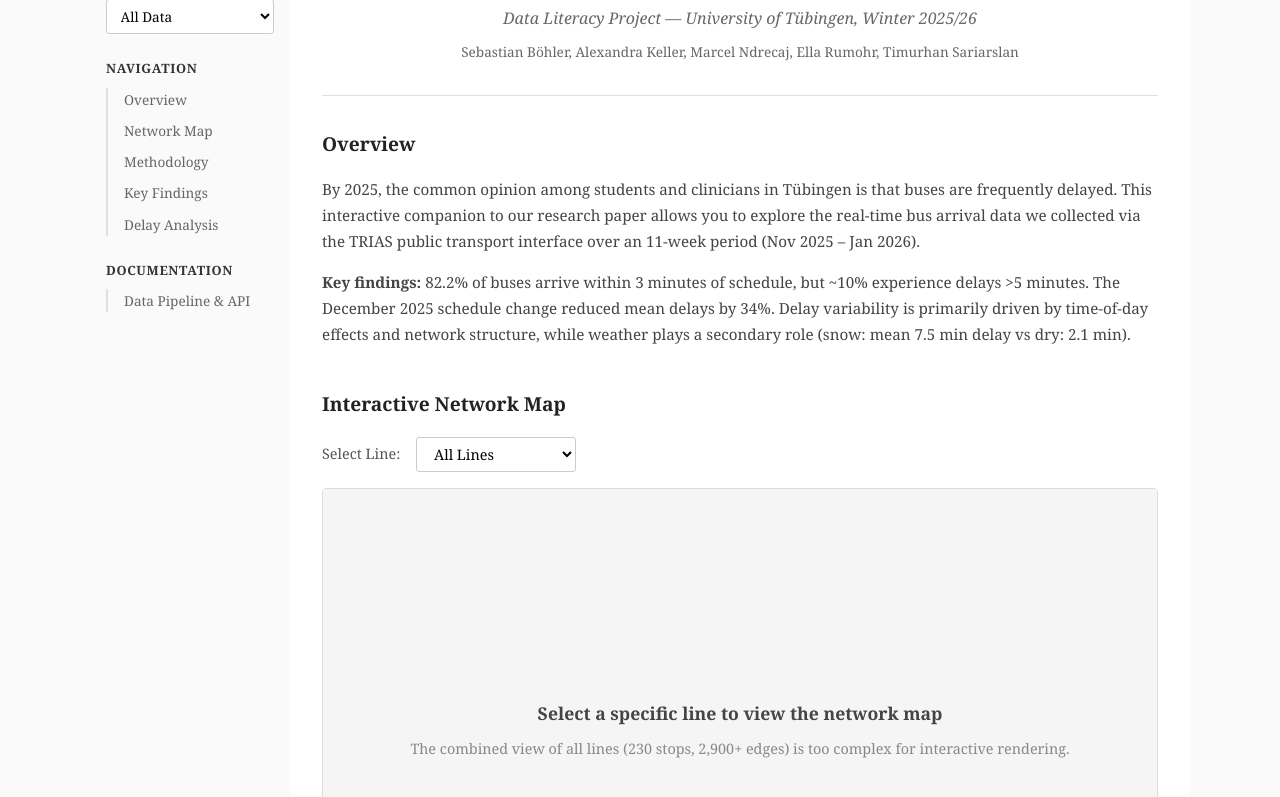
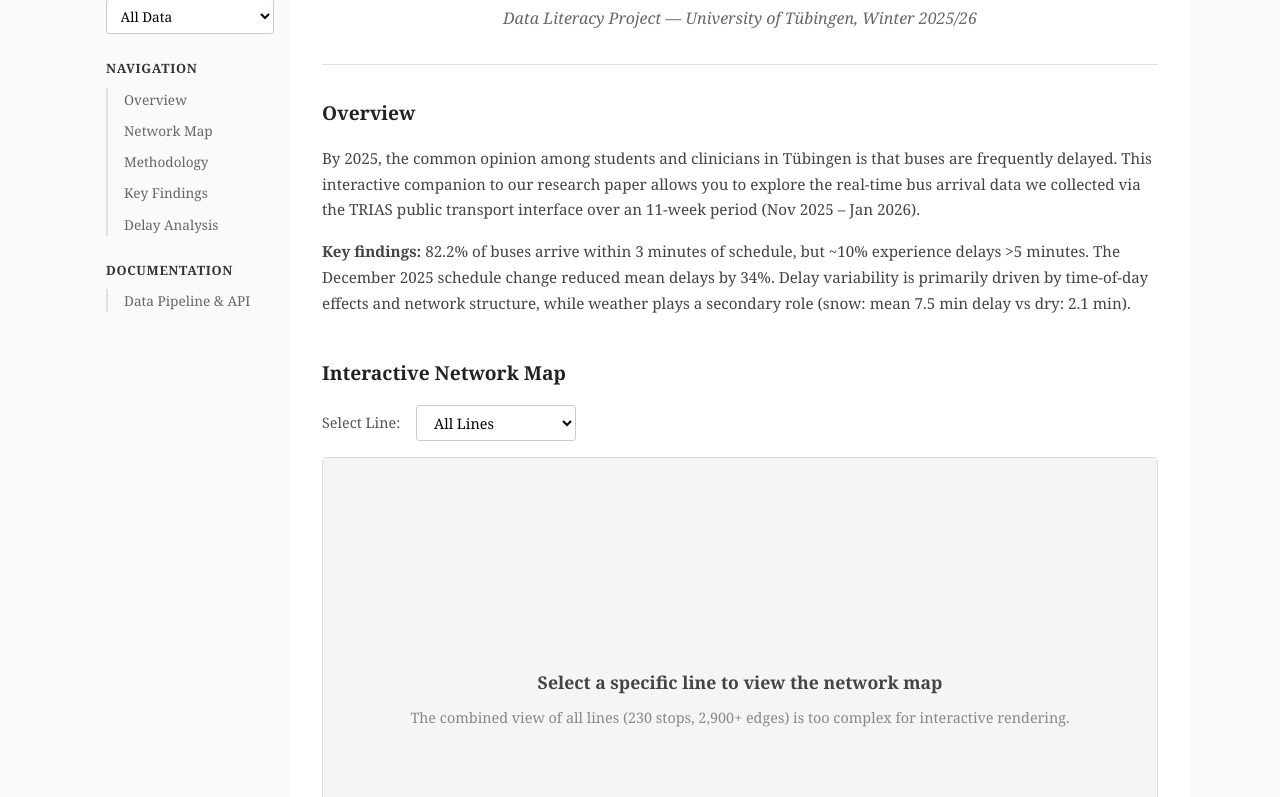
Before and after one commit to SebastianBoehler/data_literacy, a plain HTML site: page docs/index.html in a window 1280 px wide. Shown: the part 100-897 px from the top of the page. Drawn offline with Linux system fonts and the light colour scheme.

Commit message:
chore: clean up repo for submission, remove author names, update docs

```diff
--- a/docs/index.html
+++ b/docs/index.html
@@ -329,7 +329,6 @@
         <div class="header">
           <h1>Long Overdue: A Bus Delay Analysis</h1>
           <p class="subtitle">Data Literacy Project — University of Tübingen, Winter 2025/26</p>
-          <p style="font-size: 0.85rem; color: #666; margin-top: 0.5rem;">Sebastian Böhler, Alexandra Keller, Marcel Ndrecaj, Ella Rumohr, Timurhan Sariarslan</p>
         </div>
 
         <div class="section" id="overview">
```
Also changed, not shown: 1 other file.
